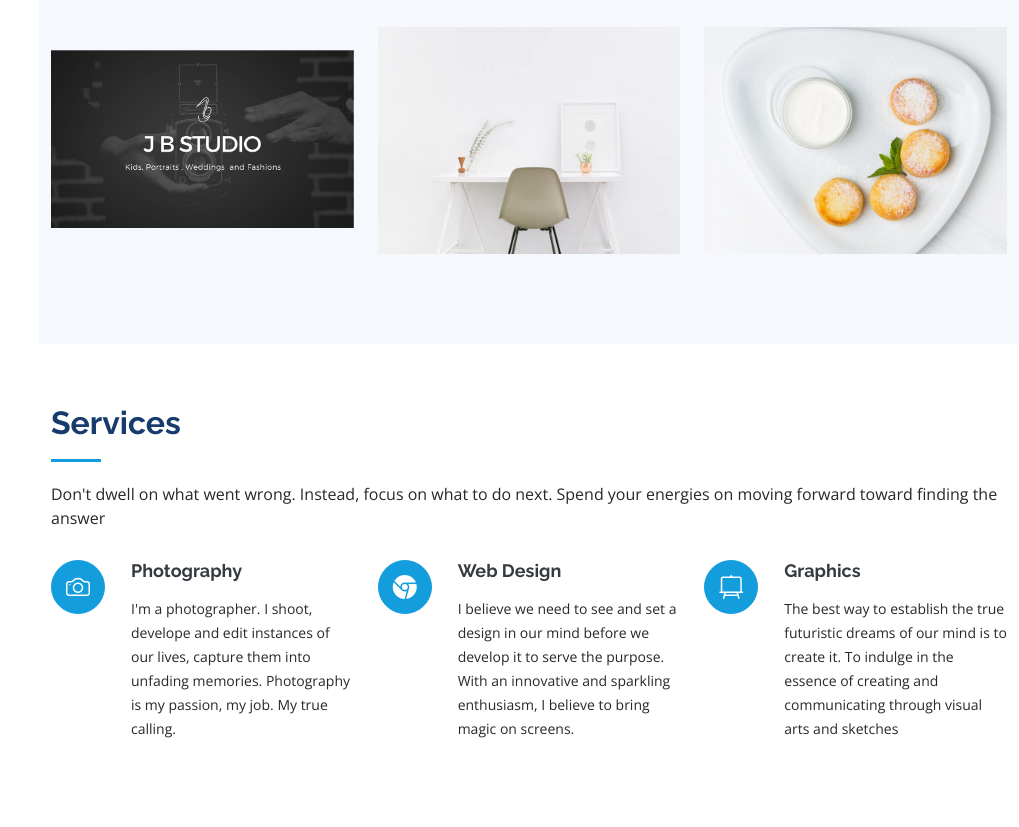
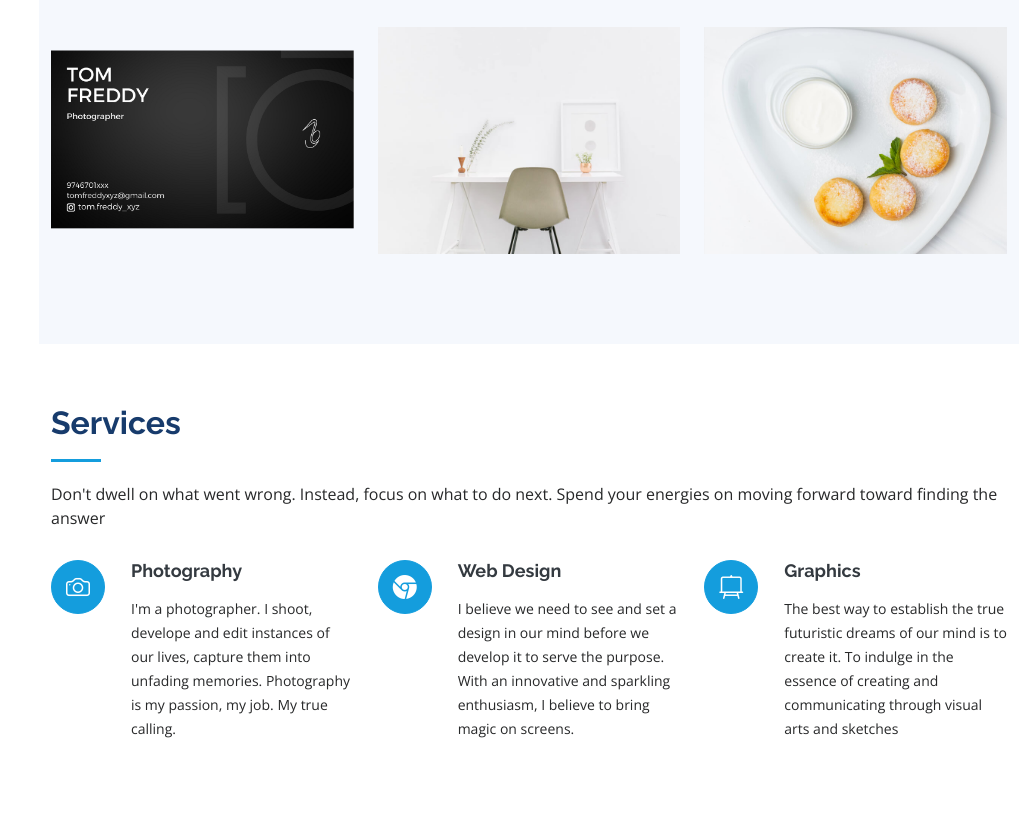
Before and after one commit to Al-win-Joby/personalwebweek2, a plain HTML site: page index.html in a window 1280 px wide. Shown: the part 3991-4818 px from the top of the page, without its empty margins (261-1280 px from the left). Drawn offline with nearby package versions, Linux system fonts and the light colour scheme.

Commit message:
changed card

```diff
--- a/index.html
+++ b/index.html
@@ -363,9 +363,9 @@
 
           <div class="col-lg-4 col-md-6 portfolio-item filter-card">
             <div class="portfolio-wrap">
-              <img src="assets/img/portfolio/1.png" class="img-fluid" alt="">
+              <img src="assets/img/portfolio/2.png" class="img-fluid" alt="">
               <div class="portfolio-links">
-                <a href="assets/img/portfolio/1.png" data-gallery="portfolioGallery" class="portfolio-lightbox" title="Card 1"><i class="bx bx-plus"></i></a>
+                <a href="assets/img/portfolio/2.png" data-gallery="portfolioGallery" class="portfolio-lightbox" title="Card 1"><i class="bx bx-plus"></i></a>
                 <a href="portfolio-details.html" title="More Details"><i class="bx bx-link"></i></a>
               </div>
             </div>
```
Also changed, not shown: assets/img/proff.jpg (added).
